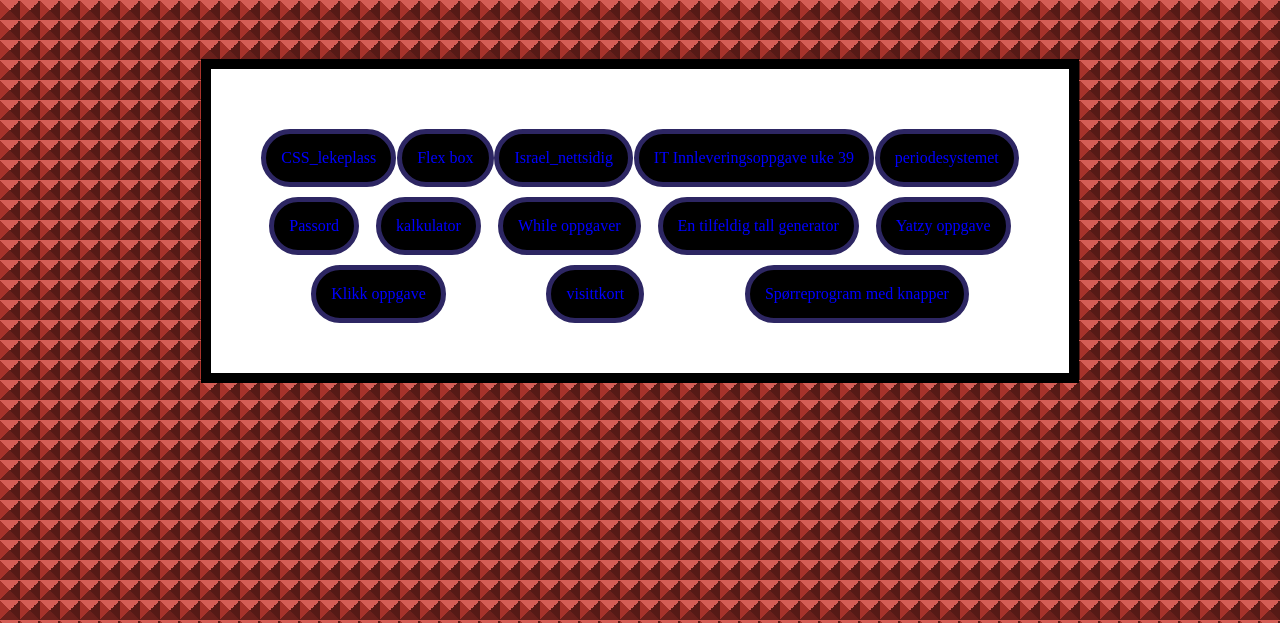
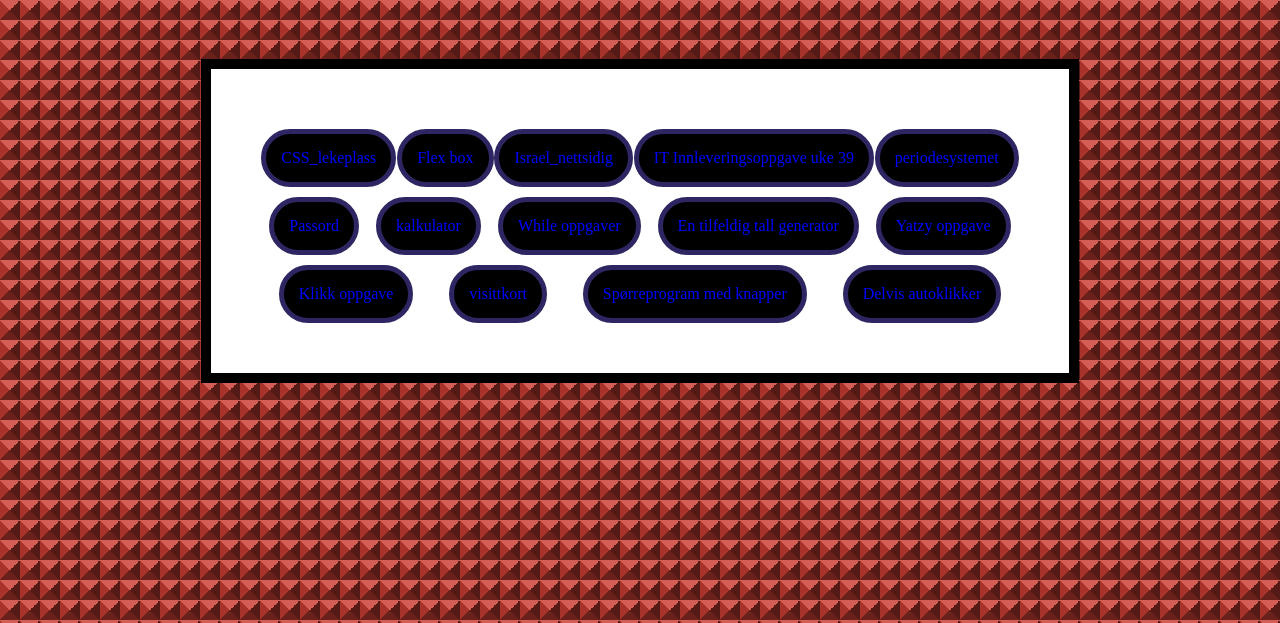
Before and after one commit to Deuchbag/Skole_ting, a plain HTML site: page index.html in a window 1280 px wide. Shown: the part 240-863 px from the top of the page. Drawn offline with Linux system fonts and the light colour scheme.

Commit message:
Update index.html

```diff
--- a/index.html
+++ b/index.html
@@ -35,6 +35,7 @@
         <a href="./Ingenting_interesant/kap_4/oppgaver_fra_aunivers/Klikk.html">Klikk oppgave</a>
         <a href="./innleveringer/Prosjekt_uke_10_og_11/russ_premade.html">visittkort</a>
         <a href="./Ingenting_interesant/Objekter/sporreprogram_med_knapper.html">Spørreprogram med knapper</a>
+        <a href="./Ingenting_interesant/kap_4/oppgaver_fra_aunivers/autoKlikker.html">Delvis autoklikker</a>
     </div>
     </div>
 
```
